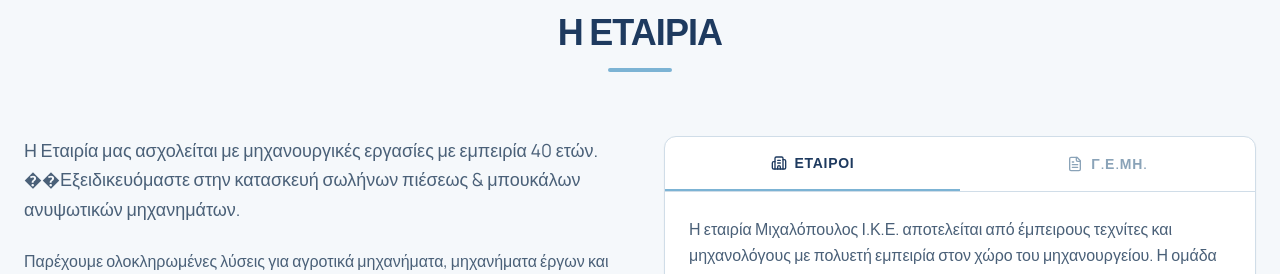
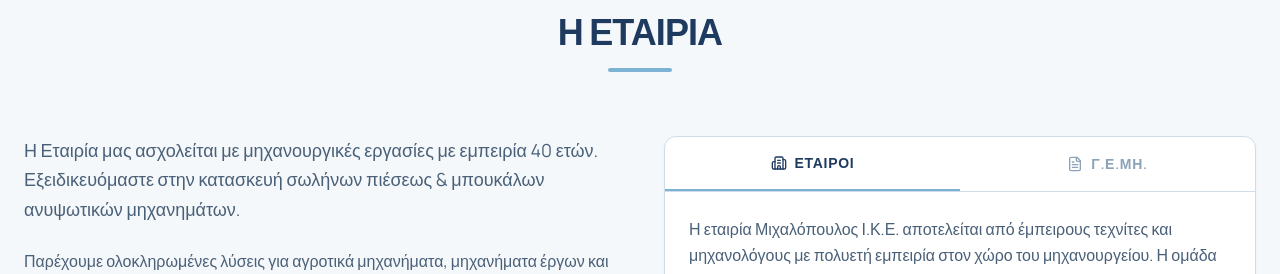
Before and after one commit to EliasBolo/MIXALOPOULOS-KALAMATA, a Next.js app: page / in a window 1280 px wide. Shown: the part 900-1174 px from the top of the page. Built offline with nearby package versions, Linux system fonts and the light colour scheme.

Commit message:
correction

```diff
--- a/components/about-section.tsx
+++ b/components/about-section.tsx
@@ -73,7 +73,7 @@ export default function AboutSection() {
           {/* Left content */}
           <div>
             <p className="mb-6 text-lg leading-relaxed text-[#4a6078]">
-              {"Η Εταιρία μας ασχολείται με μηχανουργικές εργασίες με εμπειρία 40 ετών. ��Εξειδικευόμαστε στην κατασκευή σωλήνων πιέσεως & μπουκάλων ανυψωτικών μηχανημάτων."}
+              {"Η Εταιρία μας ασχολείται με μηχανουργικές εργασίες με εμπειρία 40 ετών. Εξειδικευόμαστε στην κατασκευή σωλήνων πιέσεως & μπουκάλων ανυψωτικών μηχανημάτων."}
             </p>
             <p className="mb-8 leading-relaxed text-[#4a6078]">
               {"Παρέχουμε ολοκληρωμένες λύσεις για αγροτικά μηχανήματα, μηχανήματα έργων και κάθε είδους βιομηχανικό εξοπλισμό. Η αξιοπιστία και η ποιότητα είναι οι βασικές μας αρχές."}
```
